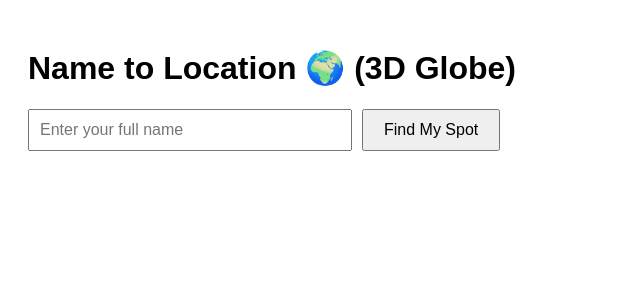
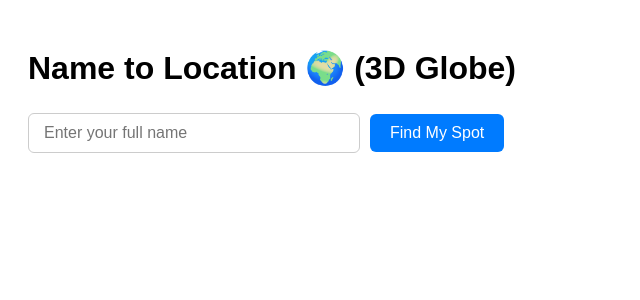
Before and after one commit to zivmizrahi/name-to-location, a React (Vite) app: page / in a window 1280 px wide. Shown: the top 300 px of the page, without its empty margins (0-640 px from the left). Built offline with nearby package versions, Linux system fonts and the light colour scheme.

Commit message:
Update App.jsx

```diff
--- a/src/App.jsx
+++ b/src/App.jsx
@@ -73,6 +73,26 @@ function App() {
 
   const last = coordsList[coordsList.length - 1];
 
+  const buttonStyle = {
+    padding: '10px 20px',
+    fontSize: 16,
+    margin: '5px 10px 5px 0',
+    border: 'none',
+    borderRadius: '6px',
+    backgroundColor: '#007BFF',
+    color: '#fff',
+    cursor: 'pointer'
+  };
+
+  const inputStyle = {
+    padding: '10px 15px',
+    fontSize: 16,
+    width: '300px',
+    marginRight: 10,
+    borderRadius: '6px',
+    border: '1px solid #ccc'
+  };
+
   return (
     <div style={{ padding: 20, fontFamily: 'Arial, sans-serif' }}>
       <h1>Name to Location 🌍 (3D Globe)</h1>
@@ -82,25 +102,17 @@ function App() {
           value={name}
           onChange={(e) => setName(e.target.value)}
           placeholder="Enter your full name"
-          style={{ padding: 10, fontSize: 16, width: '300px', marginRight: 10 }}
+          style={inputStyle}
         />
-        <button type="submit" style={{ padding: '10px 20px', fontSize: 16 }}>
+        <button type="submit" style={buttonStyle}>
           Find My Spot
         </button>
         {coordsList.length > 0 && (
           <>
-            <button
-              onClick={downloadScreenshot}
-              style={{ padding: '10px 20px', fontSize: 16, marginLeft: 10 }}
-              type="button"
-            >
+            <button onClick={downloadScreenshot} style={buttonStyle} type="button">
               Download Image
             </button>
-            <button
-              onClick={clearNames}
-              style={{ padding: '10px 20px', fontSize: 16, marginLeft: 10 }}
-              type="button"
-            >
+            <button onClick={clearNames} style={buttonStyle} type="button">
               Clear Names
             </button>
           </>
@@ -147,7 +159,11 @@ function App() {
                   marginLeft: 10,
                   padding: '4px 8px',
                   fontSize: '12px',
-                  cursor: 'pointer'
+                  cursor: 'pointer',
+                  backgroundColor: '#28a745',
+                  border: 'none',
+                  borderRadius: '4px',
+                  color: '#fff'
                 }}
               >
                 {copied ? 'Copied!' : 'Copy'}
```
